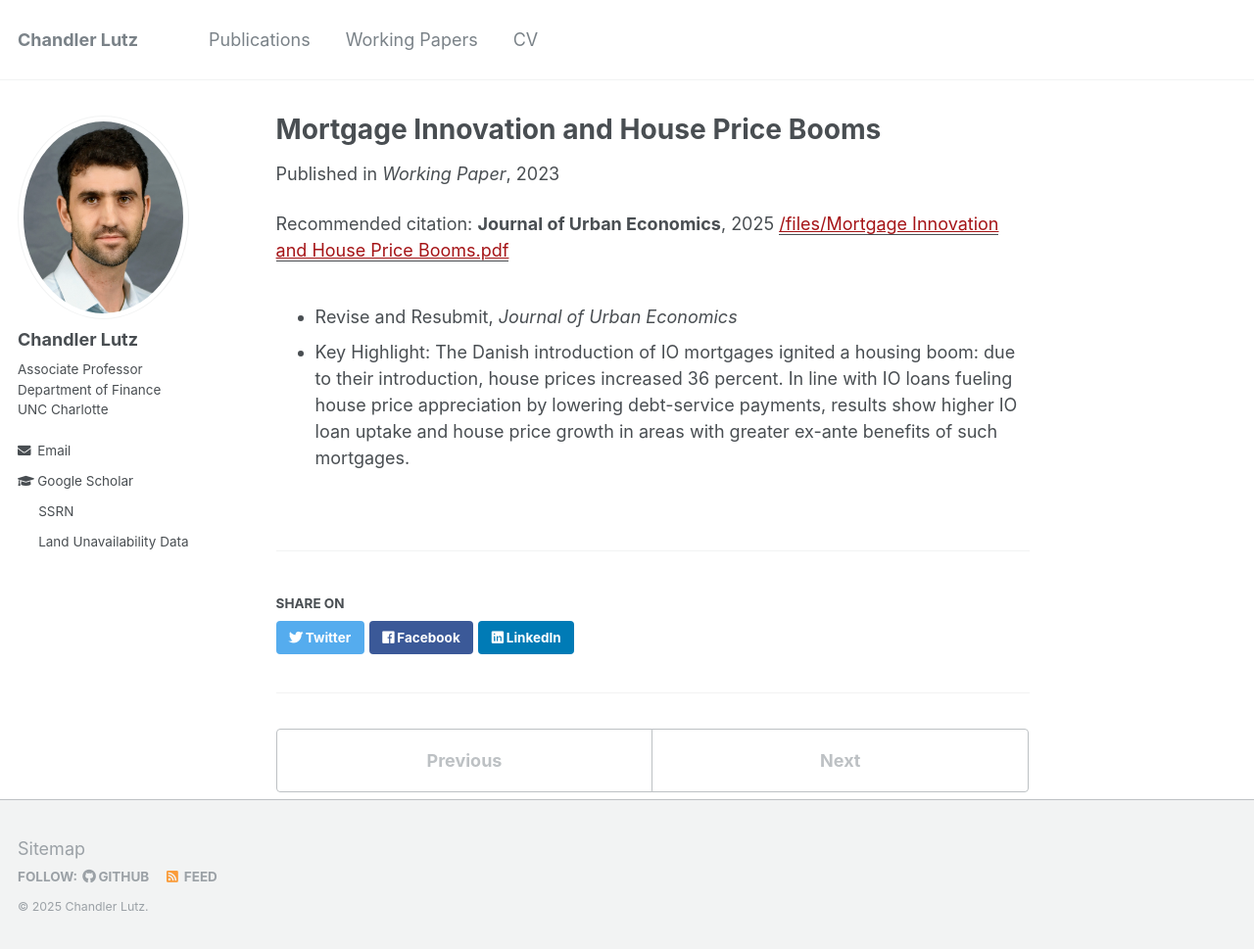
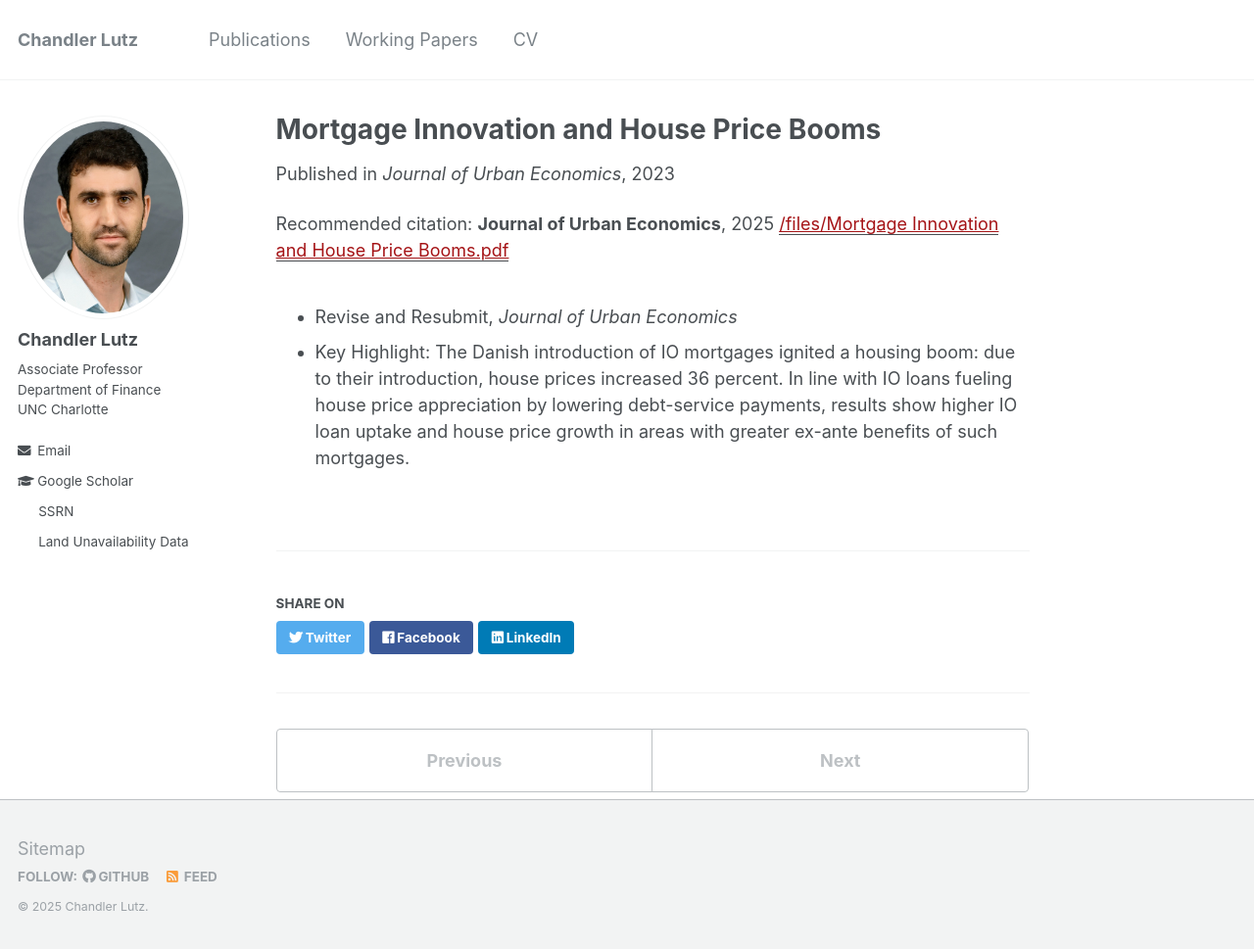
Before and after one commit to ChandlerLutz/ChandlerLutz.github.io, a Jekyll site: the page built from _publications/mortgage-innovation-house-price-booms.md, in a window 1280 px wide and 971 px high. Shown: the whole window at 98% size. Built offline with Jekyll 4.4.1, drawn with Linux system fonts in a browser that asks for light colours.

Commit message:
Update jue for pub info

```diff
--- a/_publications/mortgage-innovation-house-price-booms.md
+++ b/_publications/mortgage-innovation-house-price-booms.md
@@ -3,8 +3,10 @@ title: "Mortgage Innovation and House Price Booms"
 collection: publications
 permalink: /publication/mortgage-innovation-and-house-price-booms
 date: 2023-08-15
-venue: 'Working Paper'
+venue: 'Journal of Urban Economics'
 paperurl: '/files/Mortgage Innovation and House Price Booms.pdf'
+doi: 'https://doi.org/10.1016/j.jue.2024.103725'
+code: 'https://data.mendeley.com/datasets/8wz62nh23t/1'
 ssrn: 'https://papers.ssrn.com/sol3/papers.cfm?abstract_id=2699824'
 citation: '<b>Journal of Urban Economics</b>, 2025'
 g_scholar: '<a href="https://scholar.google.com/scholar?hl=en&as_sdt=0%2C5&q=%22Mortgage+Innovation+and+House+Price+Booms%22&btnG=#d=gs_cit&t=1692413903491&u=%2Fscholar%3Fq%3Dinfo%3AyYNQ3SSvfoIJ%3Ascholar.google.com%2F%26output%3Dcite%26scirp%3D0%26hl%3Den">Citation</a>'
```
